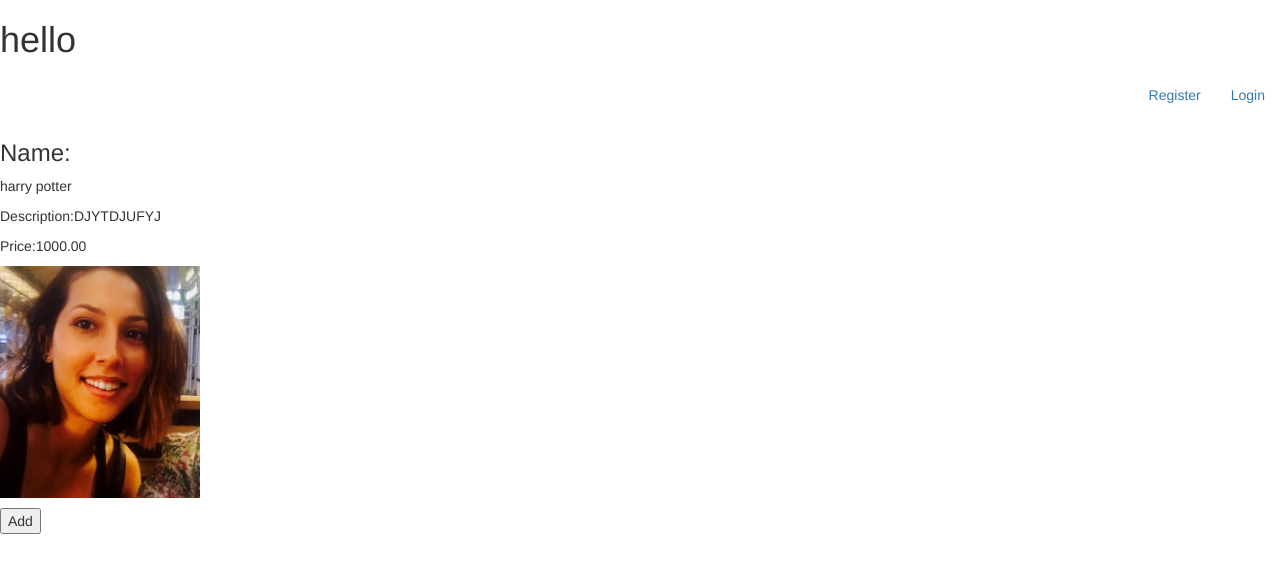
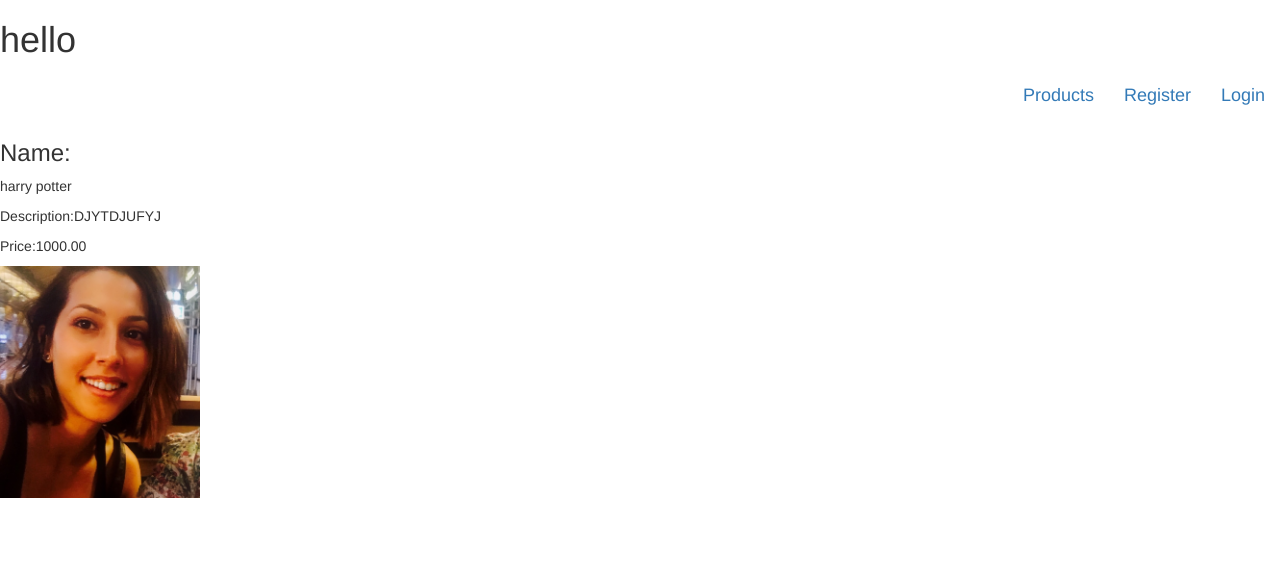
Before and after one commit to mboladop/Pardobymireia-Ecommerce-BE-Stream4project, a Django app: page /products/ in a window 1280 px wide. Shown: the top 573 px of the page. Run offline with Django 3.2, Linux system fonts and the light colour scheme; data comes from the database, SQL or seed files in the repository; some libraries are stand-ins or nearby versions.

Commit message:
product app and display

```diff
--- a/pardobymireia/urls.py
+++ b/pardobymireia/urls.py
@@ -16,4 +16,4 @@ urlpatterns = [
     path('products/', include(products_urls)),
     # path('', include(posts_urls)),
     path('media/<path:path>', serve, {'document_root': settings.MEDIA_ROOT}),
-] + static(settings.MEDIA_URL, document_root=settings.MEDIA_ROOT)
+]
--- a/products/templates/products/products.html
+++ b/products/templates/products/products.html
@@ -7,11 +7,7 @@
 <p><span class="boldtext">Price:</span>{{ product.price }}</p>
 <p><img src="{{MEDIA_URL}}{{product.image}}" width="200px"></img></p>
 <p>
-    <form method="POST" action = "{% url 'add_to_cart' %}">
-        {% csrf_token %}
-        <input type="hidden" name="product_id" value={{product.id}}>
-        <button type="submit">Add</button>
-    </form>
+
 </p>
 {% endfor %}
-{% endblock content %}
+{% endblock %}
--- a/templates/base.html
+++ b/templates/base.html
@@ -17,12 +17,13 @@
   <h1>hello</h1>
   <div id="navbar" class="navbar-collapse collapse">
     <ul class="nav navbar-nav navbar-right">
+      <a class="navbar-brand" href="{% url 'get_products' %}">Products</a>
       {% if user.is_authenticated %}
-      <li><a href="{% url 'logout' %}"><i class="fa fa-sign-out"></i> Logout</a></li>
-      <li><a href="{% url 'profile' %}"><i class="fa fa-heart"></i> Profile</a></li>
+      <li><a class="navbar-brand" href="{% url 'logout' %}"><i class="fa fa-sign-out"></i> Logout</a></li>
+      <li><a class="navbar-brand" href="{% url 'profile' %}"><i class="fa fa-heart"></i> Profile</a></li>
       {% else %}
-      <li><a href="{% url 'register' %}"><i class="fa fa-user-plus"></i> Register</a></li>
-      <li><a href="{% url 'login' %}"><i class="fa fa-sign-in"></i> Login</a></li>
+      <li><a class="navbar-brand" href="{% url 'register' %}"><i class="fa fa-user-plus"></i> Register</a></li>
+      <li><a class="navbar-brand" href="{% url 'login' %}"><i class="fa fa-sign-in"></i> Login</a></li>
       {% endif %}
     </ul>
   </div>
```
